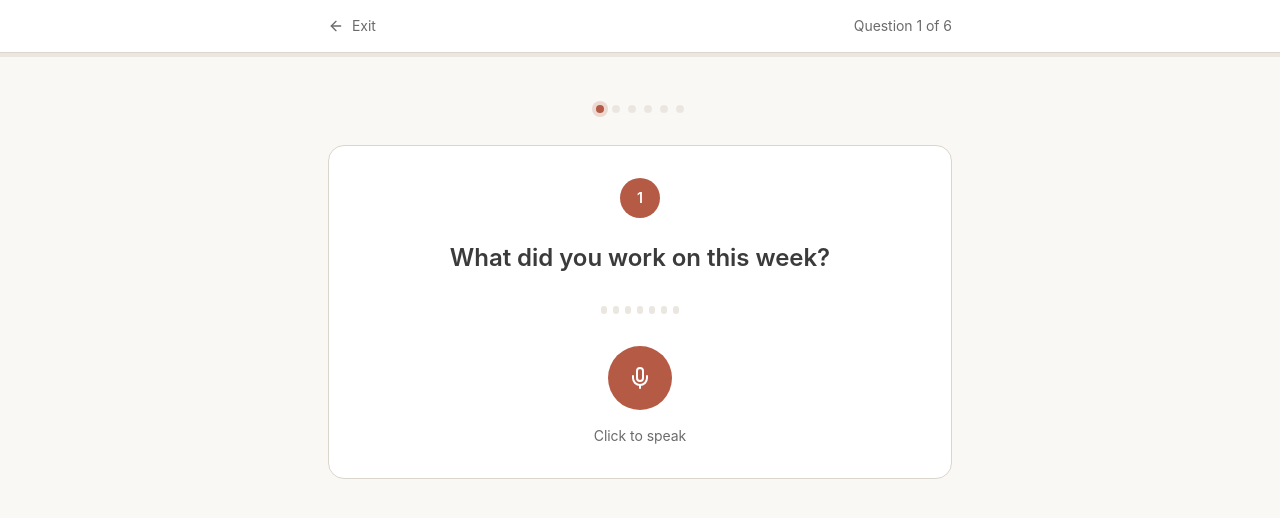
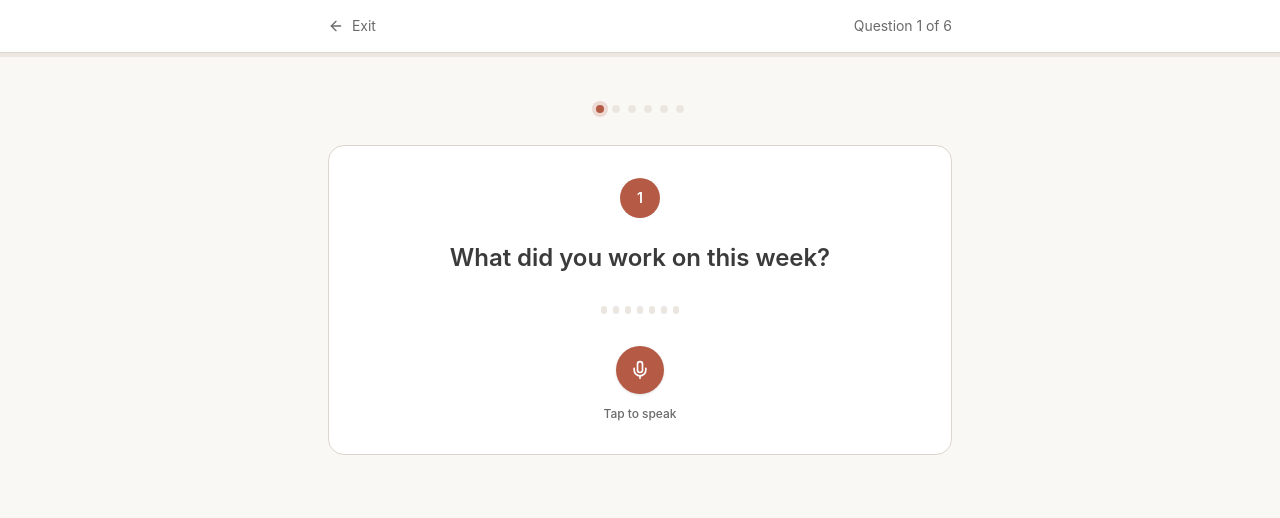
Before and after one commit to chrismlittle123/brief, a Next.js app in the folder packages/frontend/: page /checkin in a window 1280 px wide. Shown: the top 518 px of the page. Built offline with nearby package versions, Linux system fonts and the light colour scheme.

Commit message:
Make mic button smaller and more beautiful
- Reduced size (h-16 w-16 -> h-12 w-12)
- Smaller icon (h-6 -> h-5)
- Added subtle shadow effects
- Smaller text (text-sm -> text-xs)
- Changed text to "Tap to speak" / "Re-record"

Co-Authored-By: Claude Opus 4.5 <noreply@anthropic.com>

```diff
--- a/packages/frontend/src/app/checkin/page.tsx
+++ b/packages/frontend/src/app/checkin/page.tsx
@@ -189,10 +189,10 @@ export default function CheckinPage() {
           <button
             onClick={simulateResponse}
             disabled={isListening}
-            className={`inline-flex h-16 w-16 items-center justify-center rounded-full transition-all duration-300 ${
+            className={`inline-flex h-12 w-12 items-center justify-center rounded-full transition-all duration-300 shadow-sm ${
               isListening
-                ? "bg-destructive text-destructive-foreground"
-                : "bg-primary text-primary-foreground hover:bg-primary/90 hover:scale-105"
+                ? "bg-destructive text-destructive-foreground shadow-destructive/25"
+                : "bg-primary text-primary-foreground hover:bg-primary/90 hover:shadow-md hover:shadow-primary/20"
             }`}
             style={{
               animation: isListening ? "gentlePulse 1.5s ease-in-out infinite" : undefined,
@@ -200,21 +200,21 @@ export default function CheckinPage() {
           >
             <div className={`transition-all duration-300 ${isListening ? "scale-90" : "scale-100"}`}>
               {isListening ? (
-                <MicOff className="h-6 w-6" />
+                <MicOff className="h-5 w-5" />
               ) : (
-                <Mic className="h-6 w-6" />
+                <Mic className="h-5 w-5" />
               )}
             </div>
           </button>
 
-          <p className={`mt-4 text-sm transition-all duration-300 ${
+          <p className={`mt-3 text-xs font-medium transition-all duration-300 ${
             isListening ? "text-destructive" : "text-muted-foreground"
           }`}>
             {isListening
               ? "Listening..."
               : hasCurrentResponse && showResponse
-                ? "Click to re-record"
-                : "Click to speak"
+                ? "Re-record"
+                : "Tap to speak"
             }
           </p>
         </div>
```
